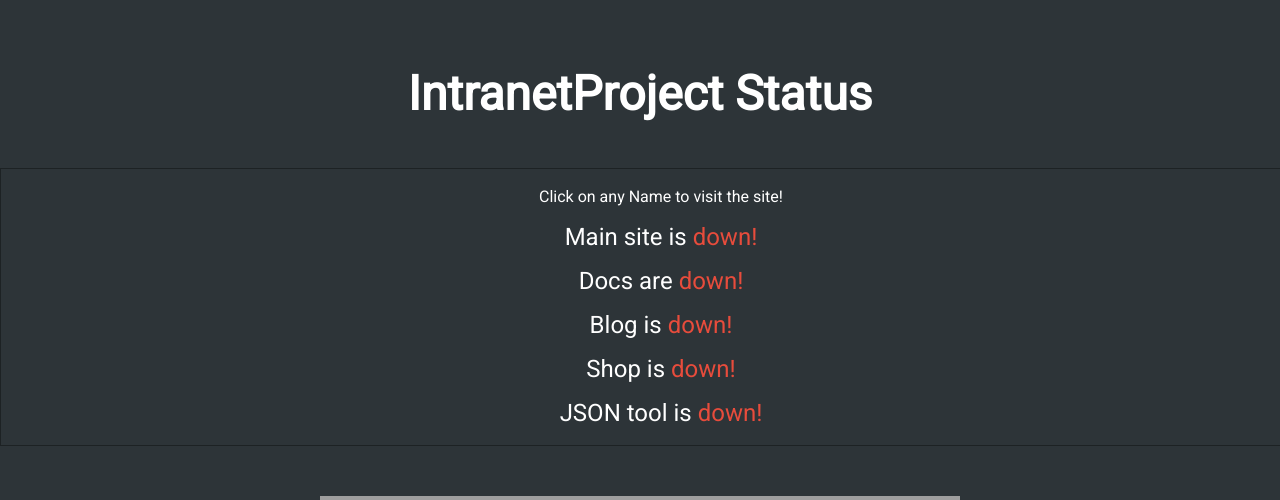
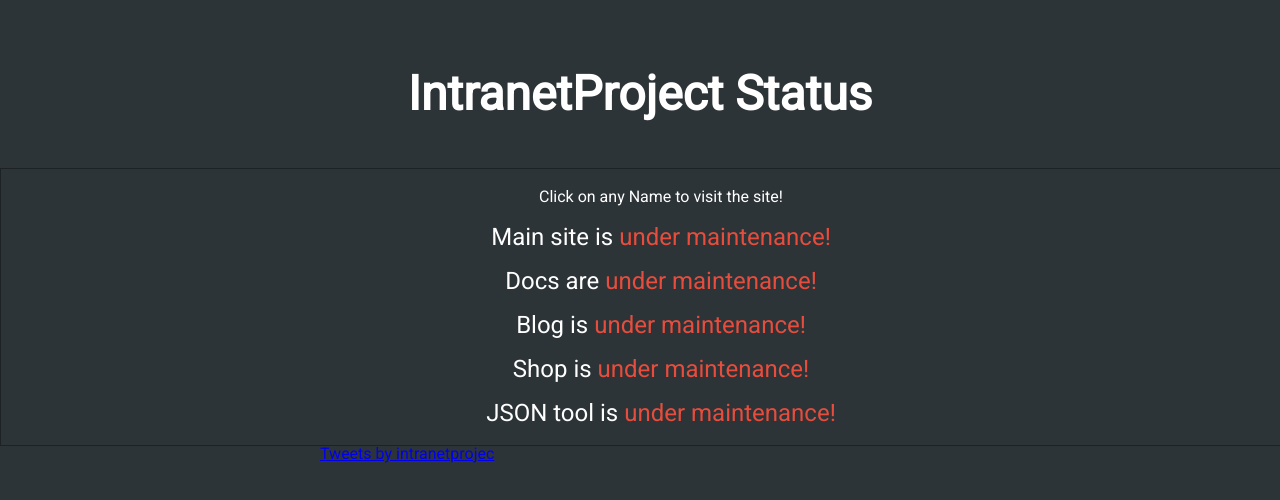
Before and after one commit to IntranetProject/intranet_status, a PHP site: page / in a window 1280 px wide. Shown: the top 500 px of the page. Run offline with PHP 8.4, Linux system fonts and the light colour scheme; data that the repository does not hold is empty; some libraries are stand-ins or nearby versions; grey boxes are pictures that could not be loaded.

Commit message:
Added twitter timeline

```diff
--- a/index.php
+++ b/index.php
@@ -8,7 +8,7 @@ function is_url_exist($url){
     if($code == 200){
         $status = '<p class="online st">up!</p>';
     }else{
-        $status = '<p class="offline st">down!</p>';
+        $status = '<p class="offline st">under maintenance!</p>';
     }
     curl_close($ch);
     return $status;
@@ -60,6 +60,9 @@ function is_url_exist($url){
                 </div>
             </div>
             <div class="discord">
+              <a class="twitter-timeline" data-theme="dark" data-link-color="#2B7BB9" href="https://twitter.com/intranetprojec">Tweets by intranetprojec</a> <script async src="//platform.twitter.com/widgets.js" charset="utf-8"></script>
+            </div>
+            <div class="discord">
                 <iframe src="https://discordapp.com/widget?id=313774393342033920&theme=dark" height="500" allowtransparency="true" frameborder="0"></iframe>
             </div>
             <div class="footer">
```
